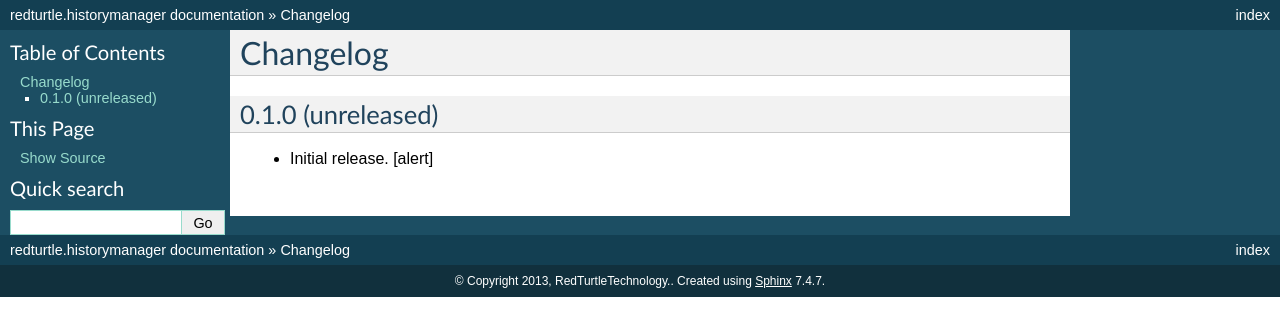
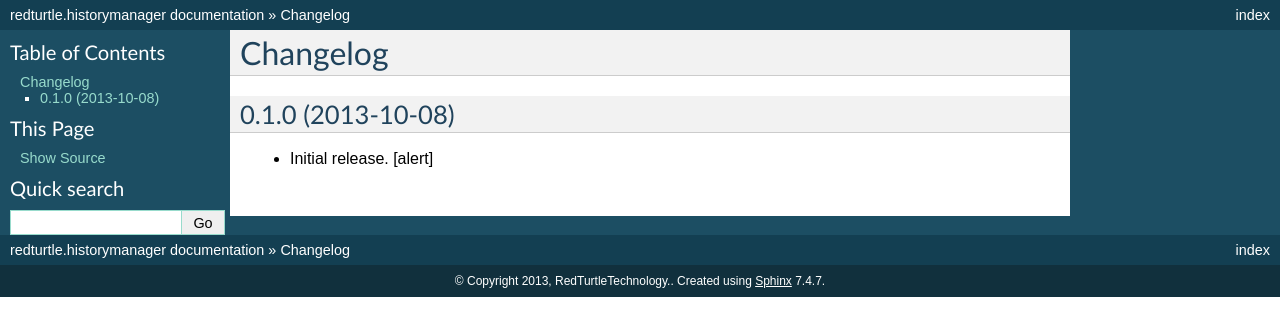
Before and after one commit to RedTurtle/redturtle.historymanager, a Sphinx documentation site: the page built from docs/CHANGELOG.rst, in a window 1280 px wide. Shown: the top 336 px of the page. Built offline with Sphinx 7.4.7, drawn with Linux system fonts in a browser that asks for light colours.

Commit message:
Preparing release 0.1.0

```diff
--- a/docs/CHANGELOG.rst
+++ b/docs/CHANGELOG.rst
@@ -2,7 +2,7 @@ Changelog
 =========
 
 
-0.1.0 (unreleased)
+0.1.0 (2013-10-08)
 ------------------
 
 - Initial release.
--- a/setup.py
+++ b/setup.py
@@ -16,7 +16,7 @@ long_description = \
 
 setup(
     name='redturtle.historymanager',
-    version='0.9.0',
+    version='0.1.0',
     description="RedTurtle History Manager",
     long_description=long_description,
     # Get more from http://pypi.python.org/pypi?%3Aaction=list_classifiers
```
Also changed, not shown: 1 other file.
